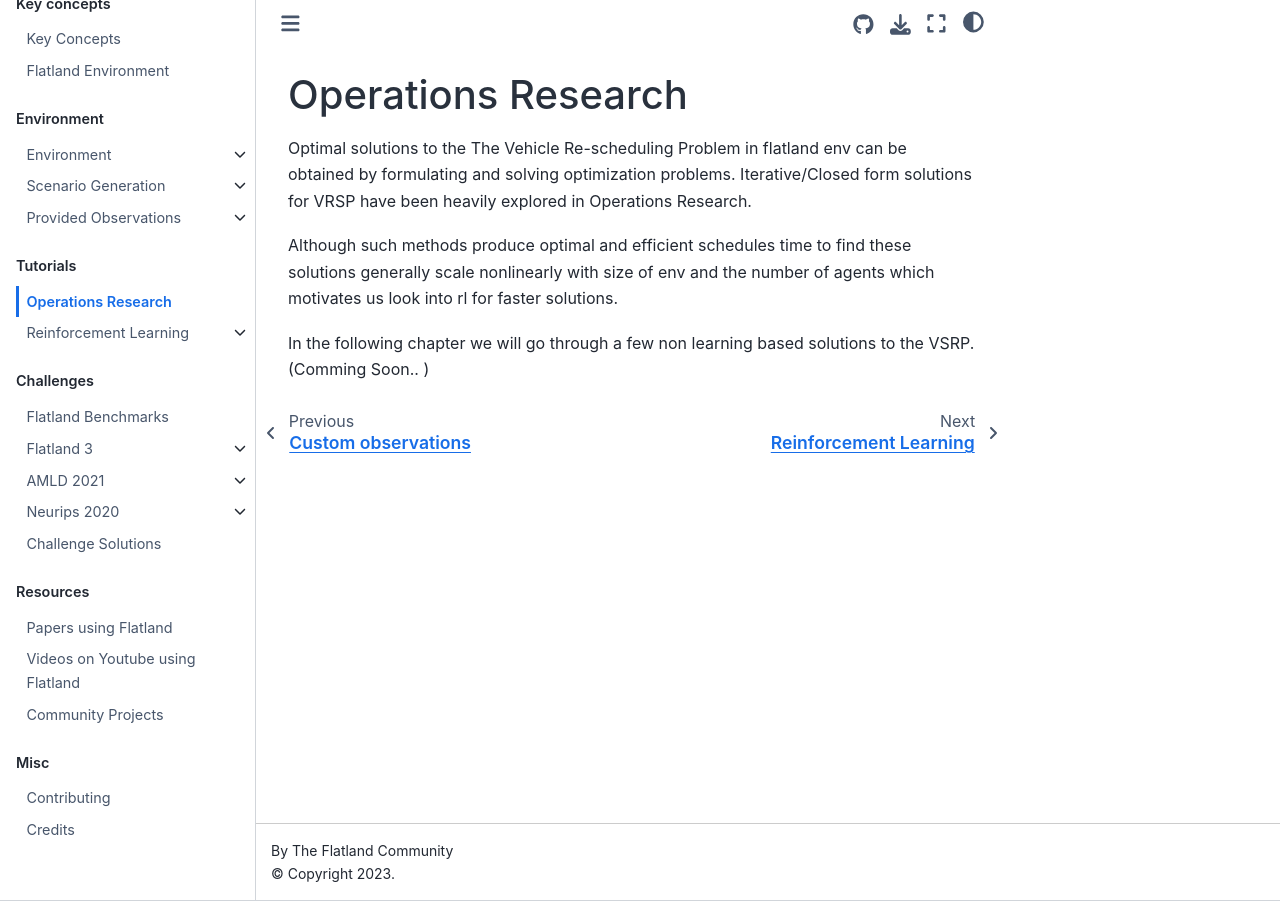
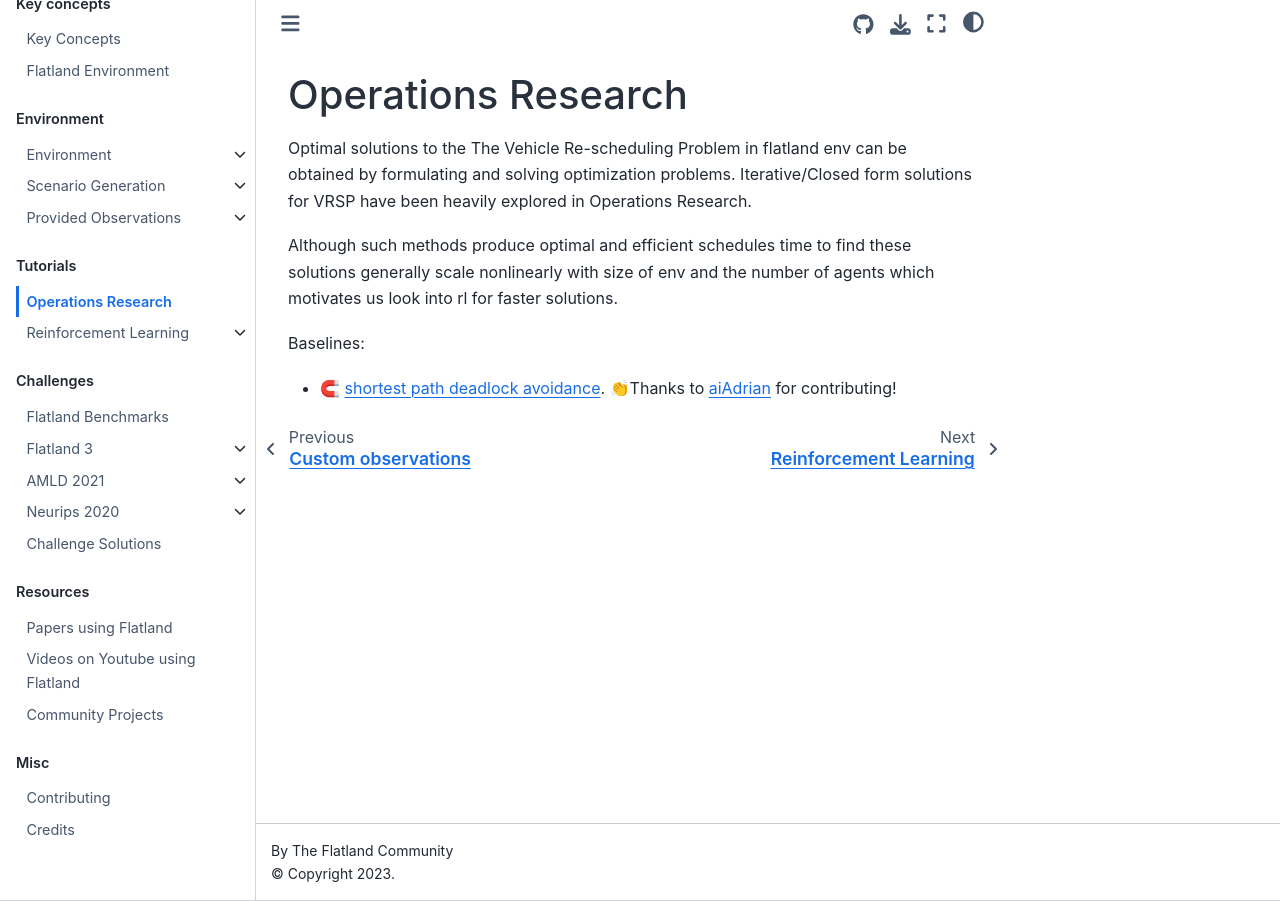
Before and after one commit to flatland-association/flatland-book, a Jupyter Book: the page built from tutorials/or.md, in a window 1280 px wide. Built offline with Jupyter Book 1.0.4 settings and Sphinx 7.4.7 and the Sphinx Book theme 1.1.4, drawn with Linux system fonts in a browser that asks for light colours; pages that are not in the unit, such as notebooks, are missing from menus.

```diff
--- a/tutorials/or.md
+++ b/tutorials/or.md
@@ -1,8 +1,13 @@
 Operations Research
 ====================
 
-Optimal solutions to the The Vehicle Re-scheduling Problem in flatland env can be obtained by formulating and solving optimization problems. Iterative/Closed form solutions for VRSP have been heavily explored in Operations Research.
+Optimal solutions to the The Vehicle Re-scheduling Problem in flatland env can be obtained by formulating and solving optimization problems. Iterative/Closed
+form solutions for VRSP have been heavily explored in Operations Research.
 
-Although such methods produce optimal and efficient schedules time to find these solutions generally scale nonlinearly with size of env and the number of agents which motivates us look into rl for faster solutions.
+Although such methods produce optimal and efficient schedules time to find these solutions generally scale nonlinearly with size of env and the number of agents
+which motivates us look into rl for faster solutions.
 
-In the following chapter we will go through a few non learning based solutions to the VSRP. (Comming Soon.. )
+Baselines:
+
+* 🧲 [shortest path deadlock avoidance](https://github.com/flatland-association/flatland-baselines/tree/main/flatland_baselines/deadlock_avoidance_heuristic).
+  👏Thanks to [aiAdrian](https://github.com/aiAdrian/flatland-benchmarks-f3-starterkit/tree/DeadLockAvoidancePolicy) for contributing!
```
Also changed, not shown: tutorials/rl.md (+24 -1 lines).
